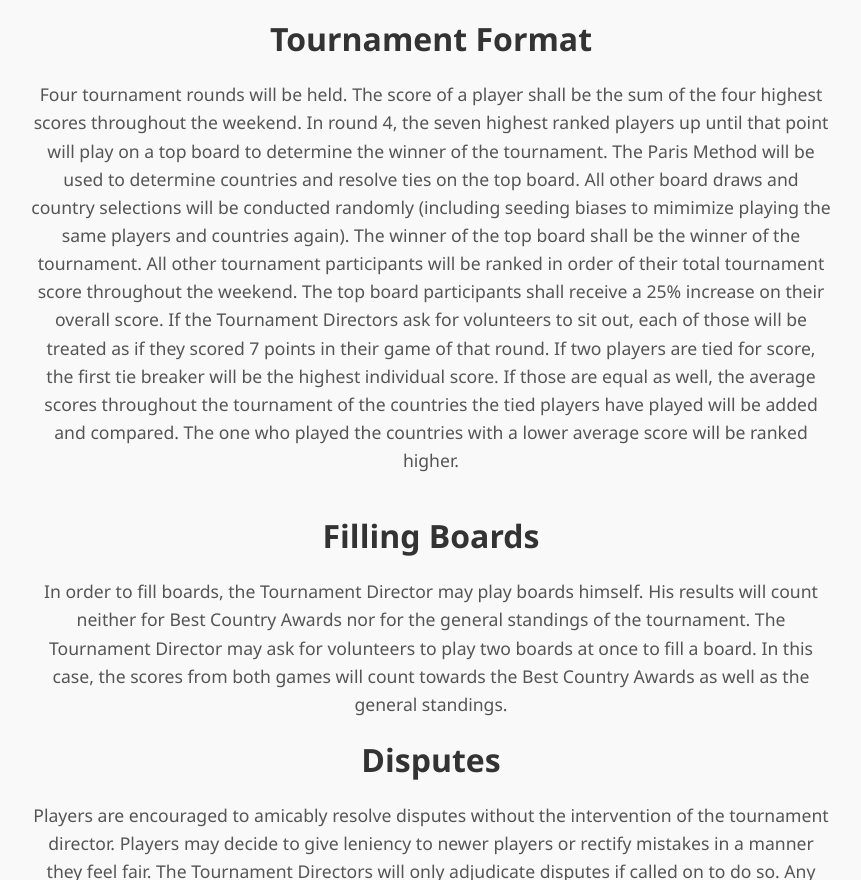
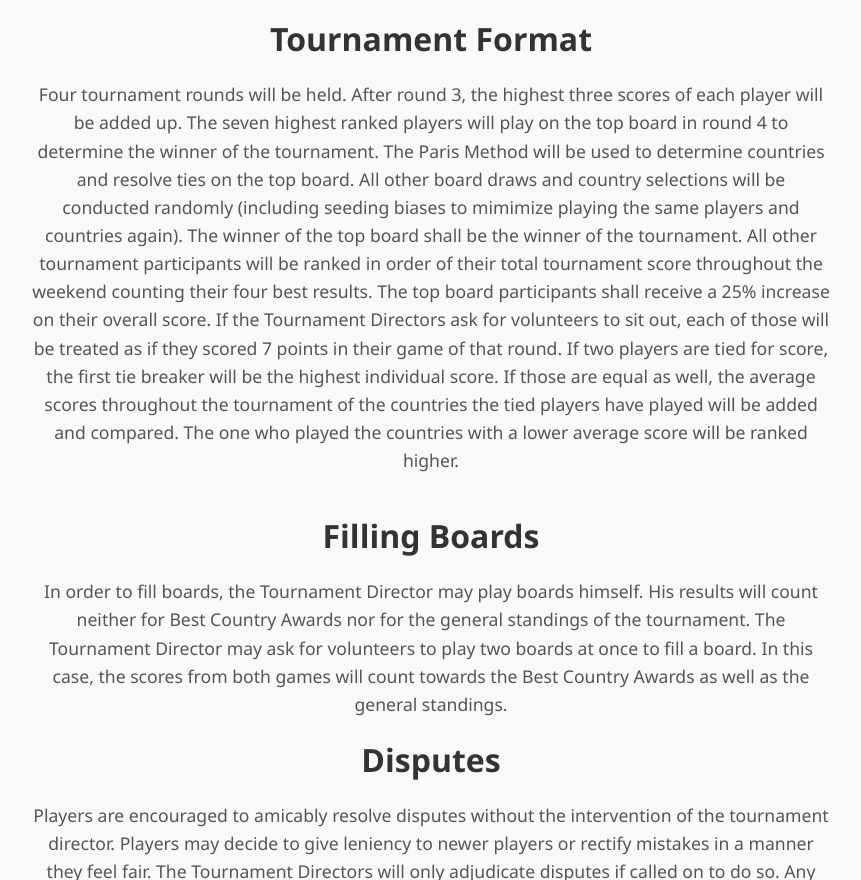
Before and after one commit to Sheringford/edc2027, a plain HTML site: page index.html in a window 1280 px wide. Shown: the part 5703-6583 px from the top of the page, without its empty margins (209-1070 px from the left). Drawn offline with Linux system fonts and the light colour scheme.

Commit message:
Update index.html

```diff
--- a/index.html
+++ b/index.html
@@ -136,7 +136,7 @@
                 <h2>Diplomacy Periods and Adjudication</h2><p>
                 	Negotiation is only allowed during spring and fall phases. Whilst adjudicating moves, winter, and retreat phases, no negotations are allowed. Each spring phase lasts 15 and each fall phase 13 minutes. A central clock will be used for all games. At the end of each spring and fall turn, there will be a two minute order writing period during which no negotiation is allowed anymore. If all players have submitted their orders already, the order writing period shall be used to start the adjudication of the orders. Otherwise, adjudication will be done on the clock of the next turn. After the end of the order writing period, no orders are allowed to be changed or added anymore. Every player is required to help ensuring that adjudication is taking place in a timely fashion as well as the submission of retreat and build orders.
                 <h2>Tournament Format</h2><p>
-                	Four tournament rounds will be held. The score of a player shall be the sum of the four highest scores throughout the weekend. In round 4, the seven highest ranked players up until that point will play on a top board to determine the winner of the tournament. The Paris Method will be used to determine countries and resolve ties on the top board. All other board draws and country selections will be conducted randomly (including seeding biases to mimimize playing the same players and countries again). The winner of the top board shall be the winner of the tournament. All other tournament participants will be ranked in order of their total tournament score throughout the weekend. The top board participants shall receive a 25% increase on their overall score.
+                	Four tournament rounds will be held. After round 3, the highest three scores of each player will be added up. The seven highest ranked players will play on the top board in round 4 to determine the winner of the tournament. The Paris Method will be used to determine countries and resolve ties on the top board. All other board draws and country selections will be conducted randomly (including seeding biases to mimimize playing the same players and countries again). The winner of the top board shall be the winner of the tournament. All other tournament participants will be ranked in order of their total tournament score throughout the weekend counting their four best results. The top board participants shall receive a 25% increase on their overall score.
 					If the Tournament Directors ask for volunteers to sit out, each of those will be treated as if they scored 7 points in their game of that round. If two players are tied for score, the first tie breaker will be the highest individual score. If those are equal as well, the average scores throughout the tournament of the countries the tied players have played will be added and compared. The one who played the countries with a lower average score will be ranked higher. <p>
                 <h2>Filling Boards</h2><p>
                 	In order to fill boards, the Tournament Director may play boards himself. His results will count neither for Best Country Awards nor for the general standings of the tournament. The Tournament Director may ask for volunteers to play two boards at once to fill a board. In this case, the scores from both games will count towards the Best Country Awards as well as the general standings.
```
